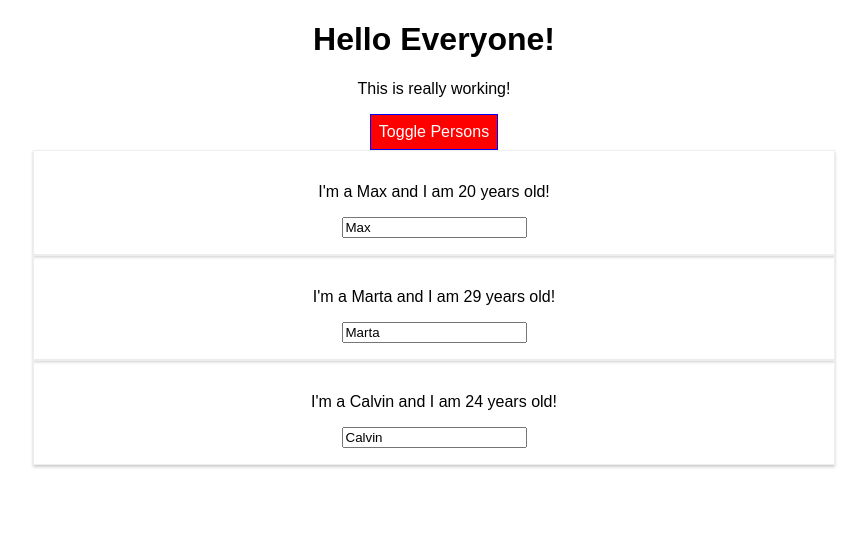
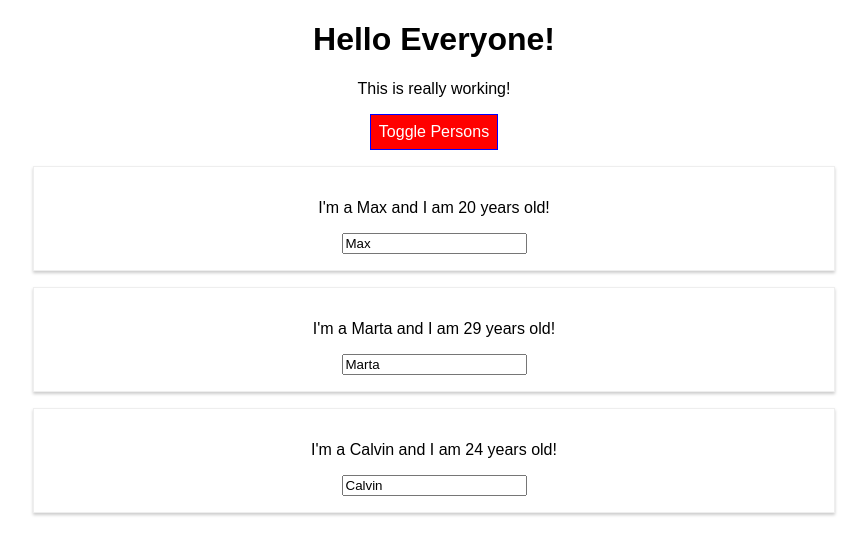
Before and after one commit to calvinchrst/react-understanding-base-feature-syntax, a React (Create React App) app: page / in a window 1280 px wide. Both pictures are taken after a click on the button "Toggle Persons". Shown: the top 554 px of the page, without its empty margins (206-1073 px from the left). Built offline with nearby package versions, Linux system fonts and the light colour scheme.

Commit message:
Add some margin between person box

```diff
--- a/src/Person/Person.css
+++ b/src/Person/Person.css
@@ -4,5 +4,5 @@
   box-shadow: 0 2px 3px #ccc;
   padding: 16px;
   text-align: center;
-  margin: auto;
+  margin: 16px auto;
 }
```
